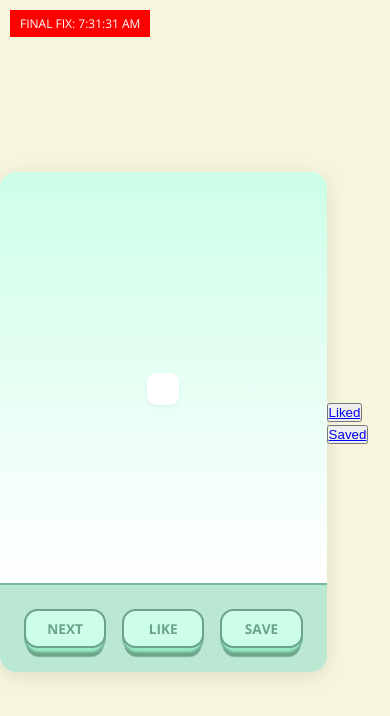
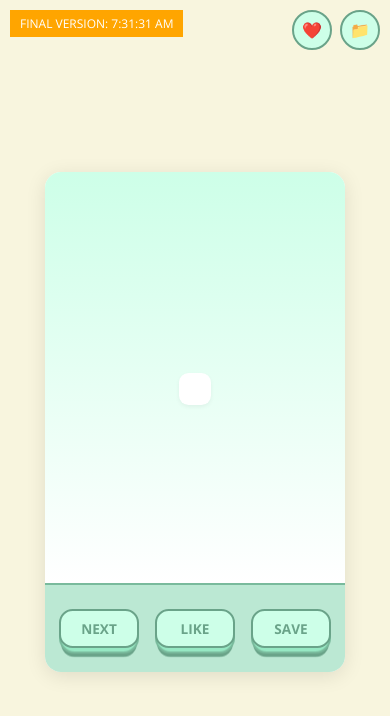
Before and after one commit to MambaXan/Joke-app, a React (Create React App) app: page / in a window 390 px wide. Shown: the top 716 px of the page. Built offline with nearby package versions, Linux system fonts and the light colour scheme; no server answers.

Commit message:
Test commit

```diff
--- a/src/Pages/Joke/Joke.jsx
+++ b/src/Pages/Joke/Joke.jsx
@@ -1,20 +1,49 @@
 import React, { useState, useEffect } from "react";
 import { Link } from "react-router-dom";
 import "./Joke.scss";
+
+// Компонент кнопок внутри файла
+const MainButtons = ({ onNext, onLike, onSave, loading }) => {
+  return (
+    <div className="main-buttons-container">
+      <button
+        className="main-btn next-btn"
+        onClick={onNext}
+        disabled={loading}
+      >
+        {loading ? "Wait..." : "Next"}
+      </button>
+      <button
+        className="main-btn like-btn"
+        onClick={onLike}
+        disabled={loading}
+      >
+        Like
+      </button>
+      <button
+        className="main-btn save-btn"
+        onClick={onSave}
+        disabled={loading}
+      >
+        Save
+      </button>
+    </div>
+  );
+};
 
 const Joke = () => {
   const [joke, setJoke] = useState({ id: null, setup: "", punchline: "" });
   const [loading, setLoading] = useState(true);
   const [message, setMessage] = useState("");
 
-  // Принудительно применяем стили при каждом рендере
+  // Принудительное применение стилей
   useEffect(() => {
     const applyStyles = () => {
-      const buttons = document.querySelectorAll(".big-button");
-      buttons.forEach((button) => {
-        button.style.setProperty("color", "rgb(106, 163, 137)", "important");
-        button.style.setProperty("opacity", "1", "important");
-        button.style.setProperty("visibility", "visible", "important");
+      const buttons = document.querySelectorAll('.main-btn');
+      buttons.forEach(button => {
+        button.style.color = 'rgb(106, 163, 137)';
+        button.style.opacity = '1';
+        button.style.visibility = 'visible';
       });
     };
 
@@ -23,12 +52,9 @@ const Joke = () => {
     return () => clearInterval(interval);
   }, []);
 
-  const getLikedJokes = () =>
-    JSON.parse(localStorage.getItem("likedJokes")) || [];
-  const getSavedJokes = () =>
-    JSON.parse(localStorage.getItem("savedJokes")) || [];
-  const getCurrentJoke = () =>
-    JSON.parse(localStorage.getItem("currentJoke")) || null;
+  const getLikedJokes = () => JSON.parse(localStorage.getItem("likedJokes")) || [];
+  const getSavedJokes = () => JSON.parse(localStorage.getItem("savedJokes")) || [];
+  const getCurrentJoke = () => JSON.parse(localStorage.getItem("currentJoke")) || null;
 
   const saveCurrentJoke = (currentJoke) => {
     localStorage.setItem("currentJoke", JSON.stringify(currentJoke));
@@ -39,11 +65,7 @@ const Joke = () => {
     fetch("https://official-joke-api.appspot.com/random_joke")
       .then((res) => res.json())
       .then((data) => {
-        const newJoke = {
-          id: data.id,
-          setup: data.setup,
-          punchline: data.punchline,
-        };
+        const newJoke = { id: data.id, setup: data.setup, punchline: data.punchline };
         setJoke(newJoke);
         saveCurrentJoke(newJoke);
       })
@@ -69,7 +91,7 @@ const Joke = () => {
   const likeJoke = () => {
     if (!joke.id) return;
     const likedJokes = getLikedJokes();
-    if (likedJokes.some((likedJoke) => likedJoke.id === joke.id)) {
+    if (likedJokes.some(likedJoke => likedJoke.id === joke.id)) {
       showMessage("U've already liked this joke");
       return;
     }
@@ -80,7 +102,7 @@ const Joke = () => {
   const savedJoke = () => {
     if (!joke.id) return;
     const savedJokes = getSavedJokes();
-    if (savedJokes.some((savedJoke) => savedJoke.id === joke.id)) {
+    if (savedJokes.some(savedJoke => savedJoke.id === joke.id)) {
       showMessage("U've already saved this joke");
       return;
     }
@@ -90,19 +112,18 @@ const Joke = () => {
 
   return (
     <div className="joke_app">
-      <div
-        style={{
-          position: "fixed",
-          top: 10,
-          left: 10,
-          background: "red",
-          color: "white",
-          padding: "5px 10px",
-          fontSize: "12px",
-          zIndex: 9999,
-        }}
-      >
-        FINAL FIX: {new Date().toLocaleTimeString()}
+      {/* Тестовая метка */}
+      <div style={{
+        position: 'fixed',
+        top: 10,
+        left: 10,
+        background: 'orange',
+        color: 'white',
+        padding: '5px 10px',
+        fontSize: '12px',
+        zIndex: 9999
+      }}>
+        FINAL VERSION: {new Date().toLocaleTimeString()}
       </div>
 
       <div className={`message ${message ? "active" : ""}`}>
@@ -121,23 +142,16 @@ const Joke = () => {
           )}
         </div>
 
-        <div className="btn_navigation">
-          <button
-            className="big-button"
-            onClick={randomJoke}
-            disabled={loading}
-          >
-            {loading ? "Wait..." : "Next"}
-          </button>
-          <button className="big-button" onClick={likeJoke} disabled={loading}>
-            Like
-          </button>
-          <button className="big-button" onClick={savedJoke} disabled={loading}>
-            Save
-          </button>
-        </div>
+        {/* Новые кнопки */}
+        <MainButtons
+          onNext={randomJoke}
+          onLike={likeJoke}
+          onSave={savedJoke}
+          loading={loading}
+        />
       </div>
 
+      {/* Кнопки навигации */}
       <div className="liked_saved">
         <button className="nav-button">
           <Link to={"/liked"}>Liked</Link>
--- a/src/Pages/Joke/Joke.scss
+++ b/src/Pages/Joke/Joke.scss
@@ -92,7 +92,7 @@
 }
 
 /* ОСНОВНЫЕ КНОПКИ NEXT, LIKE, SAVE */
-.btn_navigation {
+.main-buttons-container {
   padding: 1.5rem;
   display: flex;
   justify-content: center;
@@ -100,7 +100,7 @@
   background: var(--colorShadeD);
   border-top: 2px solid var(--colorShadeB);
 
-  .big-button {
+  .main-btn {
     flex: 1;
     max-width: 100px;
     position: relative;
@@ -108,7 +108,7 @@
     outline: none;
     border: 0;
     font-size: 1rem;
-    color: var(--colorShadeA) !important; /* ФИКС: цвет текста */
+    color: var(--colorShadeA);
     font-weight: 700;
     text-transform: uppercase;
     font-family: inherit;
@@ -118,9 +118,6 @@
     background: var(--colorShadeE);
     transform-style: preserve-3d;
     transition: all 175ms cubic-bezier(0, 0, 1, 1);
-    /* ГАРАНТИРУЕМ ЧТО ТЕКСТ ВИДЕН */
-    opacity: 1 !important;
-    visibility: visible !important;
 
     &::before {
       position: absolute;
@@ -167,44 +164,117 @@
   }
 }
 
-/* МОБИЛЬНЫЕ СТИЛИ ТОЛЬКО ДЛЯ РАЗМЕРОВ */
+/* КНОПКИ LIKED, SAVED */
+.liked_saved {
+  position: absolute;
+  top: 50px;
+  right: 50px;
+  display: flex;
+  gap: 10px;
+
+  .nav-button {
+    cursor: pointer;
+    outline: none;
+    border: 2px solid var(--colorShadeA);
+    font-size: 1rem;
+    color: var(--colorShadeA);
+    font-weight: 700;
+    text-transform: uppercase;
+    font-family: inherit;
+    padding: 0.8em 1.5em;
+    border-radius: 2em;
+    background: var(--colorShadeE);
+    transition: all 0.2s ease;
+
+    &:hover {
+      background: var(--colorShadeD);
+      transform: translateY(-2px);
+    }
+
+    a {
+      text-decoration: none;
+      color: var(--colorShadeA);
+      display: block;
+    }
+  }
+}
+
+/* МОБИЛЬНЫЕ СТИЛИ */
 @media (max-width: 768px) {
-  .btn_navigation {
-    .big-button {
+  .liked_saved {
+    top: 20px;
+    right: 20px;
+    gap: 8px;
+
+    .nav-button {
+      width: 50px;
+      height: 50px;
+      padding: 0;
+      border-radius: 50%;
+      display: flex;
+      justify-content: center;
+      align-items: center;
+
+      a {
+        font-size: 0;
+        width: 100%;
+        height: 100%;
+        display: flex;
+        justify-content: center;
+        align-items: center;
+
+        &::after {
+          font-size: 1.2rem;
+        }
+
+        &[href="/liked"]::after {
+          content: "❤️";
+        }
+
+        &[href="/saved"]::after {
+          content: "📁";
+        }
+      }
+    }
+  }
+
+  .main-buttons-container {
+    .main-btn {
       font-size: 0.9rem;
       padding: 0.7em 0.8em;
       min-width: 70px;
-      /* ТЕКСТ ВСЕГДА ВИДЕН НА МОБИЛЬНЫХ */
-      color: var(--colorShadeA) !important;
-      opacity: 1 !important;
-      visibility: visible !important;
     }
   }
 }
 
 @media (max-width: 425px) {
-  .btn_navigation {
-    .big-button {
+  .joke_app_container {
+    width: 300px;
+
+    .joke_app_title h3 {
+      font-size: 1.2rem;
+    }
+
+    .main-buttons-container {
+      .main-btn {
         min-width: 80px;
         font-size: 0.85rem;
         padding: 0.6em 0.5em;
-      /* ТЕКСТ ВСЕГДА ВИДЕН НА МОБИЛЬНЫХ */
-      color: var(--colorShadeA) !important;
-      opacity: 1 !important;
-      visibility: visible !important;
       }
     }
   }
 
-/* ЯДЕРНАЯ ЗАЩИТА - перебивает ВСЕ другие стили */
-.big-button {
-  color: var(--colorShadeA) !important;
-  opacity: 1 !important;
-  visibility: visible !important;
+  .liked_saved {
+    top: 10px;
+    right: 10px;
+
+    .nav-button {
+      width: 40px;
+      height: 40px;
+
+      a::after {
+        font-size: 1rem;
       }
-
-.big-button * {
-  color: var(--colorShadeA) !important;
-  opacity: 1 !important;
-  visibility: visible !important;
     }
+  }
+}
```
Lines whose indentation alone changed are shown as unchanged.
